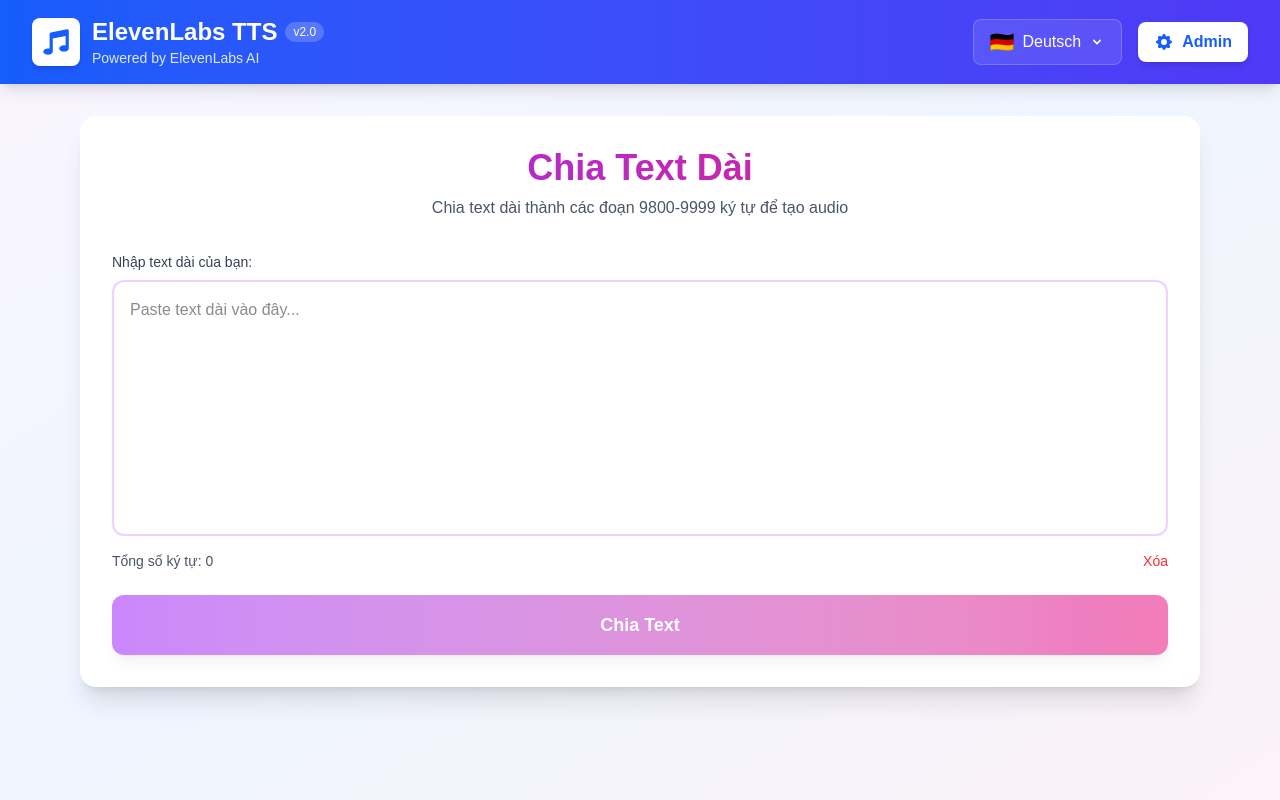
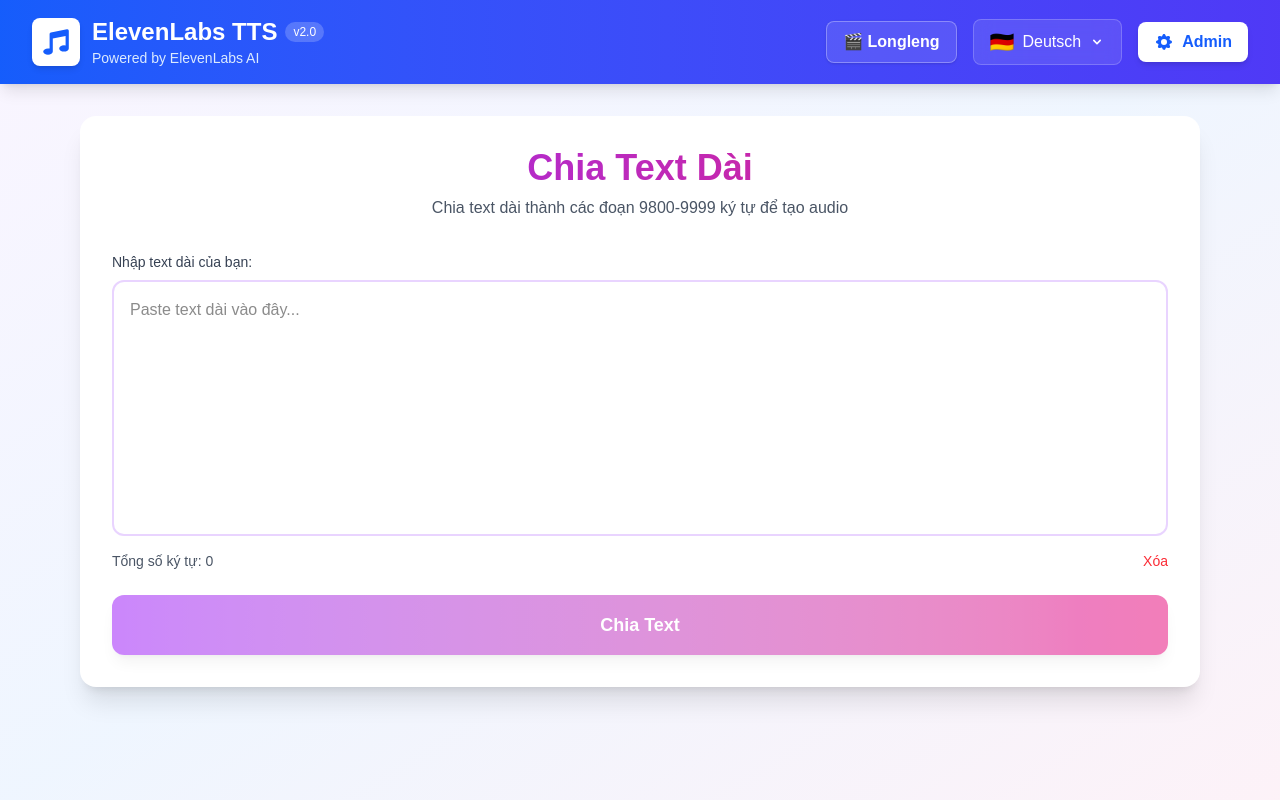
Before and after one commit to chungkk/text-to.speech, a Next.js app: page /longleng in a window 1280 px wide. Built offline with nearby package versions, Linux system fonts and the light colour scheme.

Commit message:
nav head

```diff
--- a/components/Header.tsx
+++ b/components/Header.tsx
@@ -35,8 +35,18 @@ export default function Header({ currentLang, onLanguageChange }: HeaderProps) {
             </div>
           </div>
 
-          {/* Language Switcher & Admin Link */}
+          {/* Navigation Links, Language Switcher & Admin Link */}
           <div className="flex items-center gap-4">
+            {/* Navigation Links */}
+            <nav className="flex items-center gap-2">
+              <Link
+                href="/longleng"
+                className="px-4 py-2 text-white hover:bg-white/20 rounded-lg transition-all font-semibold bg-white/10 border border-white/30 hover:border-white/50 shadow-sm"
+              >
+                🎬 Longleng
+              </Link>
+            </nav>
+
             {/* Language Dropdown */}
             <div className="relative group">
               <button className="flex items-center gap-2 px-4 py-2 bg-white/10 hover:bg-white/20 text-white rounded-lg transition-all backdrop-blur-sm border border-white/20 hover:border-white/40">
```
